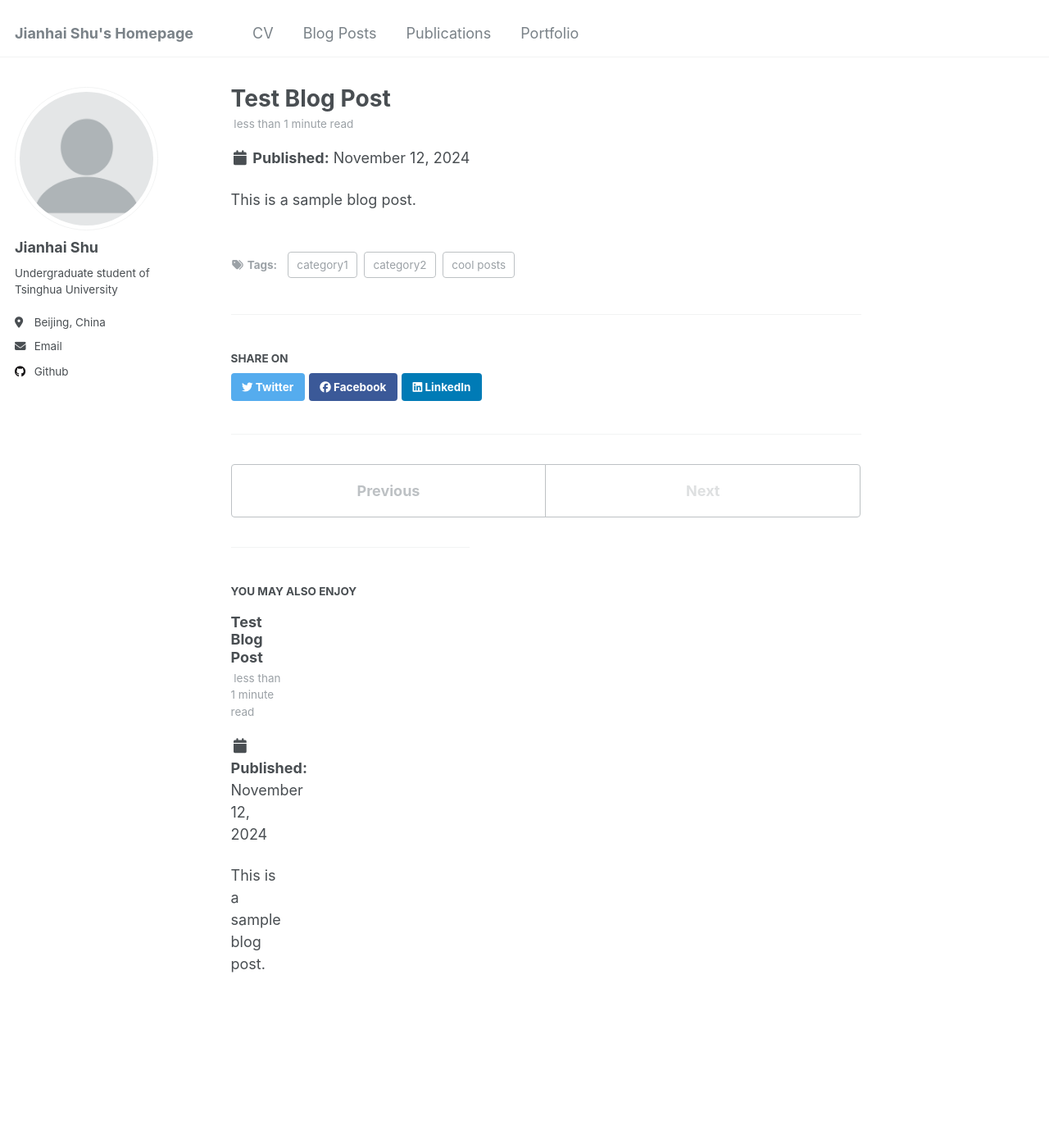
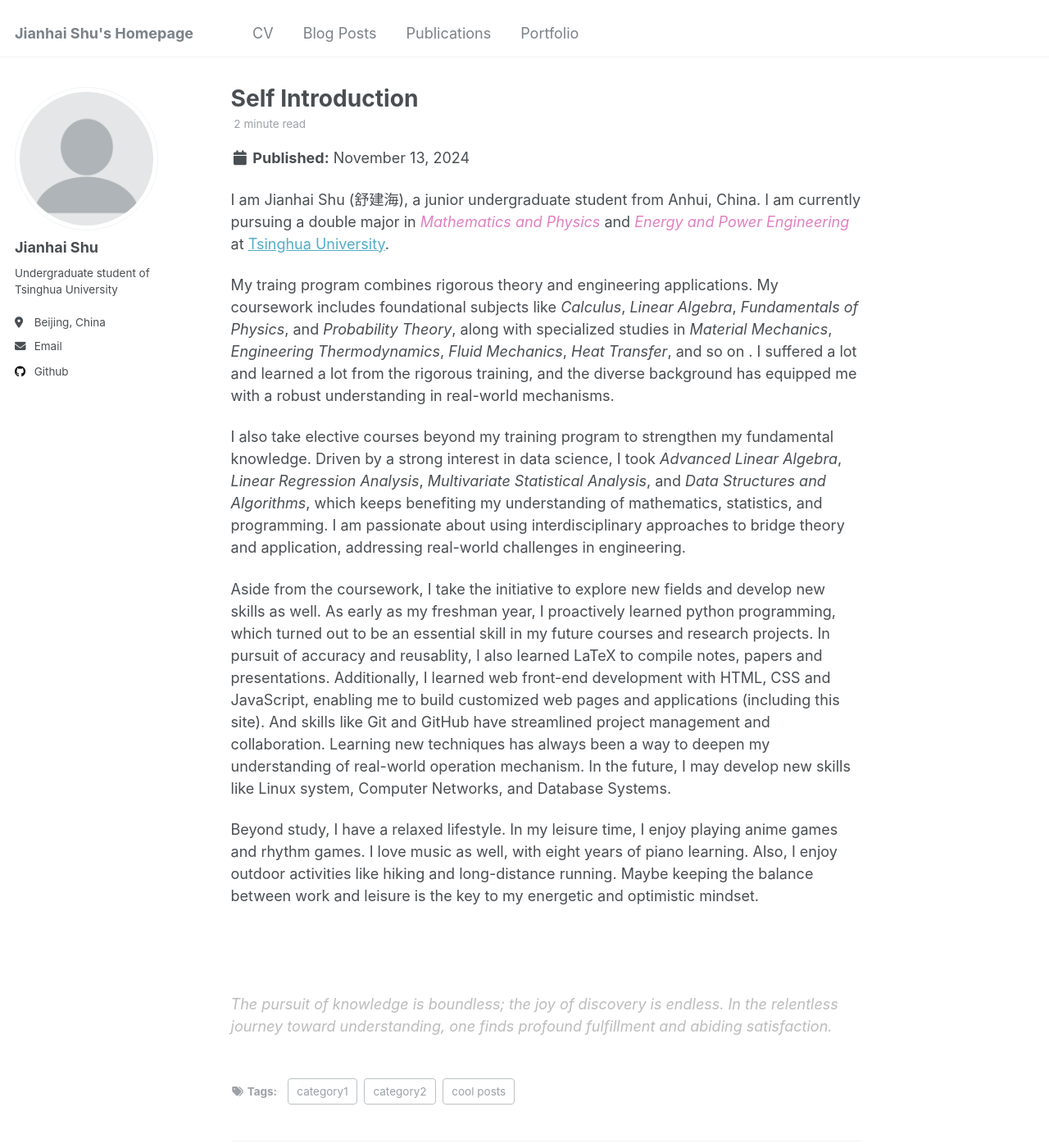
Before and after one commit to Celestopia/celestopia.github.io, a Jekyll site: the page built from _posts/2024-11-13-Self_Introduction.md, in a window 1280 px wide and 1400 px high. Shown: the whole window at 82% size. Built offline with Jekyll 4.4.1, drawn with Linux system fonts in a browser that asks for light colours.

Commit message:
Update self introduction

```diff
--- a/_posts/2024-11-12-test.md
+++ /dev/null
@@ -1,11 +0,0 @@
----
-title: 'Test Blog Post'
-date: 2024-11-12
-permalink: /posts/2024/blog-post-1/
-tags:
-  - cool posts
-  - category1
-  - category2
----
-
-This is a sample blog post.
--- /dev/null
+++ b/_posts/2024-11-13-Self_Introduction.md
@@ -0,0 +1,57 @@
+---
+title: 'Self Introduction'
+date: 2024-11-13
+permalink: /posts/2024/blog-post-1/
+tags:
+  - cool posts
+  - category1
+  - category2
+---
+
+<style>
+.tooltip {
+    position: relative;
+    cursor: pointer;
+}
+.tooltip .tooltiptext {
+    visibility: hidden;
+    width: 30vw;
+    background-color: rgba(192,192,192,1);
+    color: rgba(255,255,255,1);
+    text-align: left;
+    border-radius: 10px;
+    padding: 10px;
+    position: absolute;
+    z-index: 1;
+    bottom: 125%;
+    left: 0%;
+    margin-left: -30vw;
+    opacity: 0;
+}
+.tooltip.show .tooltiptext {
+    visibility: visible;
+    opacity: 1;
+}
+</style>
+
+
+<script>
+function toggleTooltip(element) {
+    element.classList.toggle('show');
+}
+</script>
+
+
+<p>I am Jianhai Shu (舒建海), a junior undergraduate student from Anhui, China. I am currently pursuing a double major in <span style="font-style:italic; color: rgba(224,128,192,1);">Mathematics and Physics</span> and <span style="font-style:italic; color: rgba(224,128,192,1);">Energy and Power Engineering</span> at <a href="https://www.tsinghua.edu.cn/en/">Tsinghua University</a>.</p>
+
+<p>My traing program combines rigorous theory and engineering applications. My coursework includes foundational subjects like <span style="font-style: italic;">Calculus</span>, <span style="font-style: italic;">Linear Algebra</span>, <span style="font-style: italic;">Fundamentals of Physics</span>, and <span style="font-style: italic;">Probability Theory</span>, along with specialized studies in <span style="font-style: italic;">Material Mechanics</span>, <span style="font-style: italic;">Engineering Thermodynamics</span>, <span style="font-style: italic;">Fluid Mechanics</span>, <span style="font-style: italic;">Heat Transfer</span>,
+<span class="tooltip" onclick="toggleTooltip(this)">and so on
+<span class="tooltiptext">Numerical Analysis, Fundamentals of Control Engineering, Lab. of Physics A, Big Data and Artificial Intelligence for Engineering, ...</span></span>. I suffered a lot and learned a lot from the rigorous training, and the diverse background has equipped me with a robust understanding in real-world mechanisms.</p>
+
+<p>I also take elective courses beyond my training program to strengthen my fundamental knowledge. Driven by a strong interest in data science, I took <span style="font-style: italic;">Advanced Linear Algebra</span>, <span style="font-style: italic;">Linear Regression Analysis</span>, <span style="font-style: italic;">Multivariate Statistical Analysis</span>, and <span style="font-style: italic;">Data Structures and Algorithms</span>, which keeps benefiting my understanding of mathematics, statistics, and programming. I am passionate about using interdisciplinary approaches to bridge theory and application, addressing real-world challenges in engineering.</p>
+
+<p>Aside from the coursework, I take the initiative to explore new fields and develop new skills as well. As early as my freshman year, I proactively learned python programming, which turned out to be an essential skill in my future courses and research projects. In pursuit of accuracy and reusablity, I also learned LaTeX to compile notes, papers and presentations. Additionally, I learned web front-end development with HTML, CSS and JavaScript, enabling me to build customized web pages and applications (including this site). And skills like Git and GitHub have streamlined project management and collaboration. Learning new techniques has always been a way to deepen my understanding of real-world operation mechanism. <span class="tooltip" onclick="toggleTooltip(this)">In the future, I may develop new skills like Linux system, Computer Networks, and Database Systems.<span class="tooltiptext">Out of entertainment interest, I may also explore image processing, wave processing and music composition (wish I have the time).</span></span></p>
+
+<p>Beyond study, I have a relaxed lifestyle. In my leisure time, I enjoy playing anime games and rhythm games. I love music as well, with eight years of piano learning. Also, I enjoy outdoor activities like hiking and long-distance running. Maybe keeping the balance between work and leisure is the key to my energetic and optimistic mindset.</p>
+
+<p><span style="font-style:italic; color: rgba(32,32,32,0.3);"><br/><br/><br/>The pursuit of knowledge is boundless; the joy of discovery is endless. In the relentless journey toward understanding, one finds profound fulfillment and abiding satisfaction.</span></p>
```
Also changed, not shown: _pages/about.md (+1 -3 lines), _pages/cv.md (+47 -10 lines), _posts/2024-11-12-introduction.md (deleted, +0 -11 lines).
